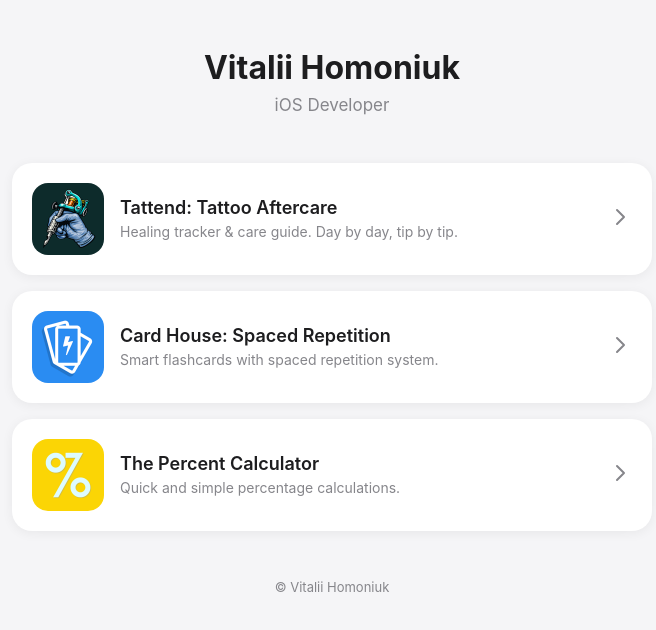
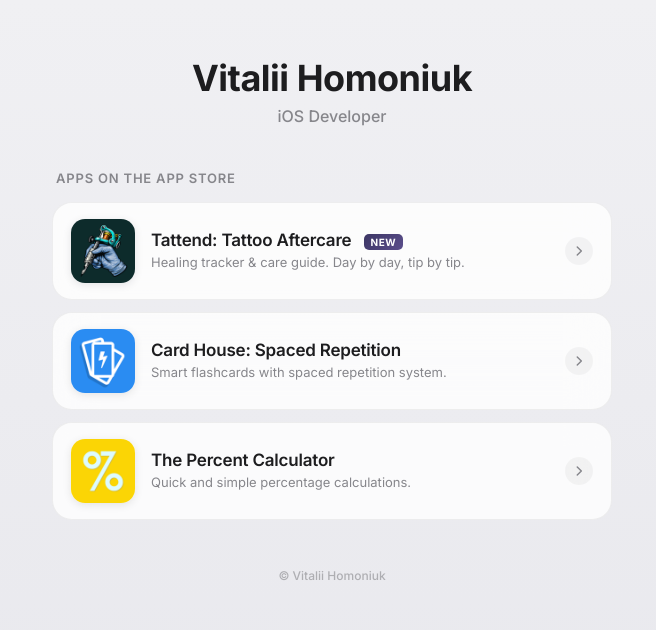
Before and after one commit to vitaliywx/vitaliywx.github.io, a plain HTML site: page index.html in a window 1280 px wide. Shown: the whole page, without its empty margins (308-964 px from the left). Drawn offline with Linux system fonts and the light colour scheme.

Commit message:
Redesign with Inter font, glassmorphism cards, NEW badge

```diff
--- a/index.html
+++ b/index.html
@@ -4,85 +4,130 @@
   <meta charset="utf-8" />
   <meta name="viewport" content="width=device-width, initial-scale=1" />
   <title>Vitalii Homoniuk – iOS Apps</title>
+  <link rel="preconnect" href="https://fonts.googleapis.com">
+  <link rel="preconnect" href="https://fonts.gstatic.com" crossorigin>
+  <link href="https://fonts.googleapis.com/css2?family=Inter:wght@400;500;600;700&display=swap" rel="stylesheet">
   <style>
     * { margin: 0; padding: 0; box-sizing: border-box; }
     body {
-      font-family: -apple-system, BlinkMacSystemFont, "Segoe UI", Roboto, Arial, sans-serif;
-      background: #f5f5f7;
+      font-family: 'Inter', -apple-system, BlinkMacSystemFont, sans-serif;
+      background: linear-gradient(180deg, #f0f0f3 0%, #e8e8ed 100%);
       color: #1d1d1f;
-      padding: 48px 20px;
+      padding: 56px 20px;
+      min-height: 100vh;
     }
     .container {
-      max-width: 640px;
+      max-width: 560px;
       margin: 0 auto;
     }
     .header {
       text-align: center;
-      margin-bottom: 48px;
+      margin-bottom: 44px;
     }
     .header h1 {
-      font-size: 32px;
+      font-size: 36px;
       font-weight: 700;
-      margin-bottom: 8px;
+      letter-spacing: -0.5px;
+      margin-bottom: 6px;
     }
     .header p {
-      font-size: 17px;
+      font-size: 16px;
       color: #86868b;
+      font-weight: 500;
+    }
+    .section-label {
+      font-size: 13px;
+      font-weight: 600;
+      text-transform: uppercase;
+      letter-spacing: 0.8px;
+      color: #86868b;
+      margin-bottom: 16px;
+      padding-left: 4px;
     }
     .app-card {
       display: flex;
       align-items: center;
-      background: #fff;
+      background: rgba(255,255,255,0.8);
+      backdrop-filter: blur(20px);
+      -webkit-backdrop-filter: blur(20px);
+      border: 1px solid rgba(0,0,0,0.06);
       border-radius: 20px;
-      padding: 20px;
-      margin-bottom: 16px;
-      box-shadow: 0 2px 12px rgba(0,0,0,0.06);
+      padding: 16px 18px;
+      margin-bottom: 12px;
       text-decoration: none;
       color: inherit;
-      transition: transform 0.2s, box-shadow 0.2s;
+      transition: transform 0.25s ease, box-shadow 0.25s ease, background 0.25s ease;
     }
     .app-card:hover {
-      transform: translateY(-2px);
-      box-shadow: 0 6px 20px rgba(0,0,0,0.1);
+      transform: translateY(-3px);
+      box-shadow: 0 12px 32px rgba(0,0,0,0.1);
+      background: rgba(255,255,255,0.95);
+    }
+    .app-card:active {
+      transform: scale(0.98);
     }
     .app-icon {
-      width: 72px;
-      height: 72px;
-      border-radius: 16px;
+      width: 64px;
+      height: 64px;
+      border-radius: 14px;
       flex-shrink: 0;
+      box-shadow: 0 2px 8px rgba(0,0,0,0.1);
     }
     .app-info {
       margin-left: 16px;
       flex: 1;
     }
     .app-name {
-      font-size: 18px;
+      font-size: 17px;
       font-weight: 600;
-      margin-bottom: 4px;
+      margin-bottom: 3px;
+      letter-spacing: -0.2px;
     }
     .app-desc {
-      font-size: 14px;
+      font-size: 13px;
       color: #86868b;
       line-height: 1.4;
+      font-weight: 400;
     }
     .app-badge {
       margin-left: 12px;
       flex-shrink: 0;
+      width: 28px;
+      height: 28px;
+      border-radius: 50%;
+      background: rgba(0,0,0,0.04);
+      display: flex;
+      align-items: center;
+      justify-content: center;
+      transition: background 0.2s;
+    }
+    .app-card:hover .app-badge {
+      background: rgba(0,0,0,0.08);
     }
     .app-badge svg {
-      width: 24px;
-      height: 24px;
+      width: 14px;
+      height: 14px;
       color: #86868b;
+    }
+    .new-badge {
+      display: inline-block;
+      font-size: 10px;
+      font-weight: 700;
+      text-transform: uppercase;
+      letter-spacing: 0.5px;
+      background: linear-gradient(135deg, #3C3664, #5B4E8C);
+      color: #fff;
+      padding: 2px 7px;
+      border-radius: 5px;
+      margin-left: 8px;
+      vertical-align: middle;
     }
     footer {
       text-align: center;
       margin-top: 48px;
-      font-size: 13px;
-      color: #86868b;
-    }
-    footer a {
-      color: #0066cc;
-      text-decoration: none;
+      font-size: 12px;
+      color: #aeaeb2;
+      font-weight: 500;
     }
   </style>
 </head>
@@ -93,14 +138,16 @@
       <p>iOS Developer</p>
     </div>
 
+    <div class="section-label">Apps on the App Store</div>
+
     <a class="app-card" href="https://apps.apple.com/app/id6761323728" target="_blank">
       <img class="app-icon" src="tattend.png" alt="Tattend">
       <div class="app-info">
-        <div class="app-name">Tattend: Tattoo Aftercare</div>
+        <div class="app-name">Tattend: Tattoo Aftercare <span class="new-badge">New</span></div>
         <div class="app-desc">Healing tracker & care guide. Day by day, tip by tip.</div>
       </div>
       <div class="app-badge">
-        <svg fill="none" stroke="currentColor" stroke-width="2" viewBox="0 0 24 24"><path stroke-linecap="round" stroke-linejoin="round" d="M9 5l7 7-7 7"/></svg>
+        <svg fill="none" stroke="currentColor" stroke-width="2.5" viewBox="0 0 24 24"><path stroke-linecap="round" stroke-linejoin="round" d="M9 5l7 7-7 7"/></svg>
       </div>
     </a>
 
@@ -111,7 +158,7 @@
         <div class="app-desc">Smart flashcards with spaced repetition system.</div>
       </div>
       <div class="app-badge">
-        <svg fill="none" stroke="currentColor" stroke-width="2" viewBox="0 0 24 24"><path stroke-linecap="round" stroke-linejoin="round" d="M9 5l7 7-7 7"/></svg>
+        <svg fill="none" stroke="currentColor" stroke-width="2.5" viewBox="0 0 24 24"><path stroke-linecap="round" stroke-linejoin="round" d="M9 5l7 7-7 7"/></svg>
       </div>
     </a>
 
@@ -122,7 +169,7 @@
         <div class="app-desc">Quick and simple percentage calculations.</div>
       </div>
       <div class="app-badge">
-        <svg fill="none" stroke="currentColor" stroke-width="2" viewBox="0 0 24 24"><path stroke-linecap="round" stroke-linejoin="round" d="M9 5l7 7-7 7"/></svg>
+        <svg fill="none" stroke="currentColor" stroke-width="2.5" viewBox="0 0 24 24"><path stroke-linecap="round" stroke-linejoin="round" d="M9 5l7 7-7 7"/></svg>
       </div>
     </a>
 
```
